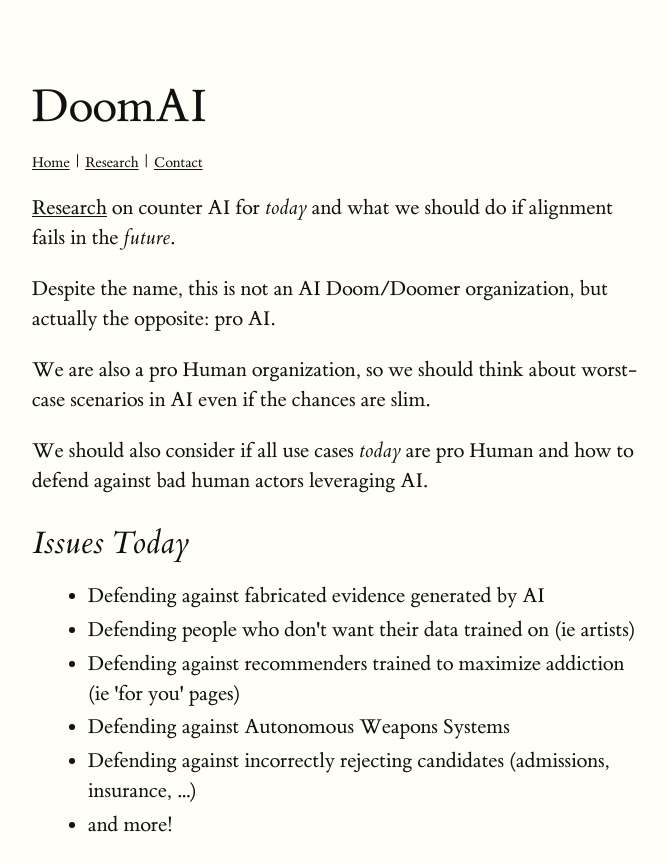
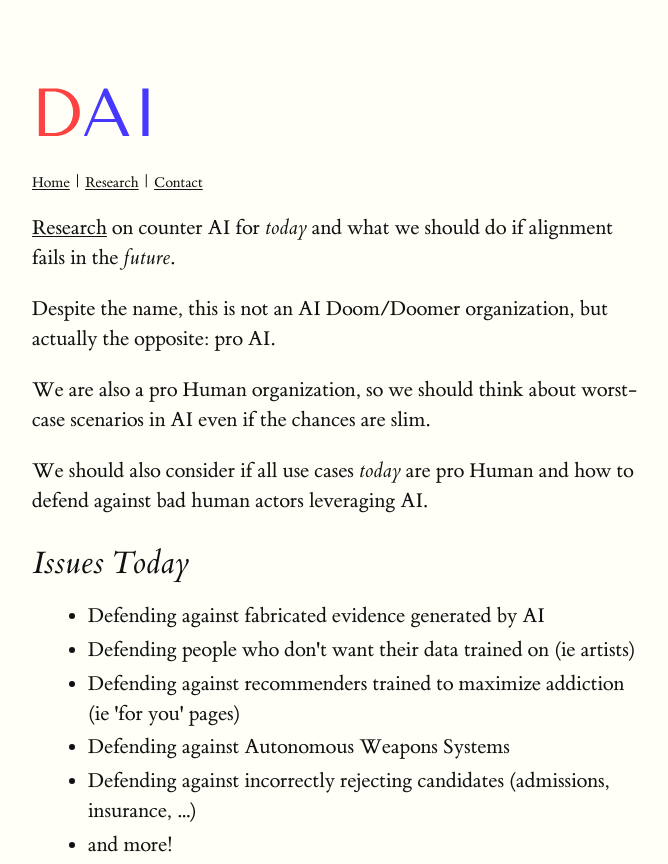
Before and after one commit to doomai-org/doomai-org.github.io, a plain HTML site: page index.html in a window 1280 px wide. Shown: the top 864 px of the page, without its empty margins (128-796 px from the left). Drawn offline with Linux system fonts and the light colour scheme.

Commit message:
new logo

```diff
--- a/index.html
+++ b/index.html
@@ -3,10 +3,12 @@
 	<head>
 		<title>DoomAI</title>
 		<link rel="stylesheet" href="tufte.css" />
+		<link rel="icon" type="image/svg" href="/doomai-favicon.svg">
 	</head>
 	<body>
 		<section>
-			<h1>DoomAI</h1>
+			<h1><img src="/doomai-logo.svg" /></h1>
+
 			<div><a href="/">Home</a> | <a href="research.html">Research</a> | <a href="/contact.html">Contact</a></div>
 			<p><a href="/research.html">Research</a>  on counter AI for <i>today</i> and what we should do if alignment fails in the <i>future</i>.</p>
 			<p>Despite the name, this is not an AI Doom/Doomer organization, but actually the opposite: pro AI. </p>
```
Also changed, not shown: contact.html (+1 -1 lines), research.html (+1 -1 lines), doomai-favicon.svg (added), doomai-logo.svg (added), 1 other file.
